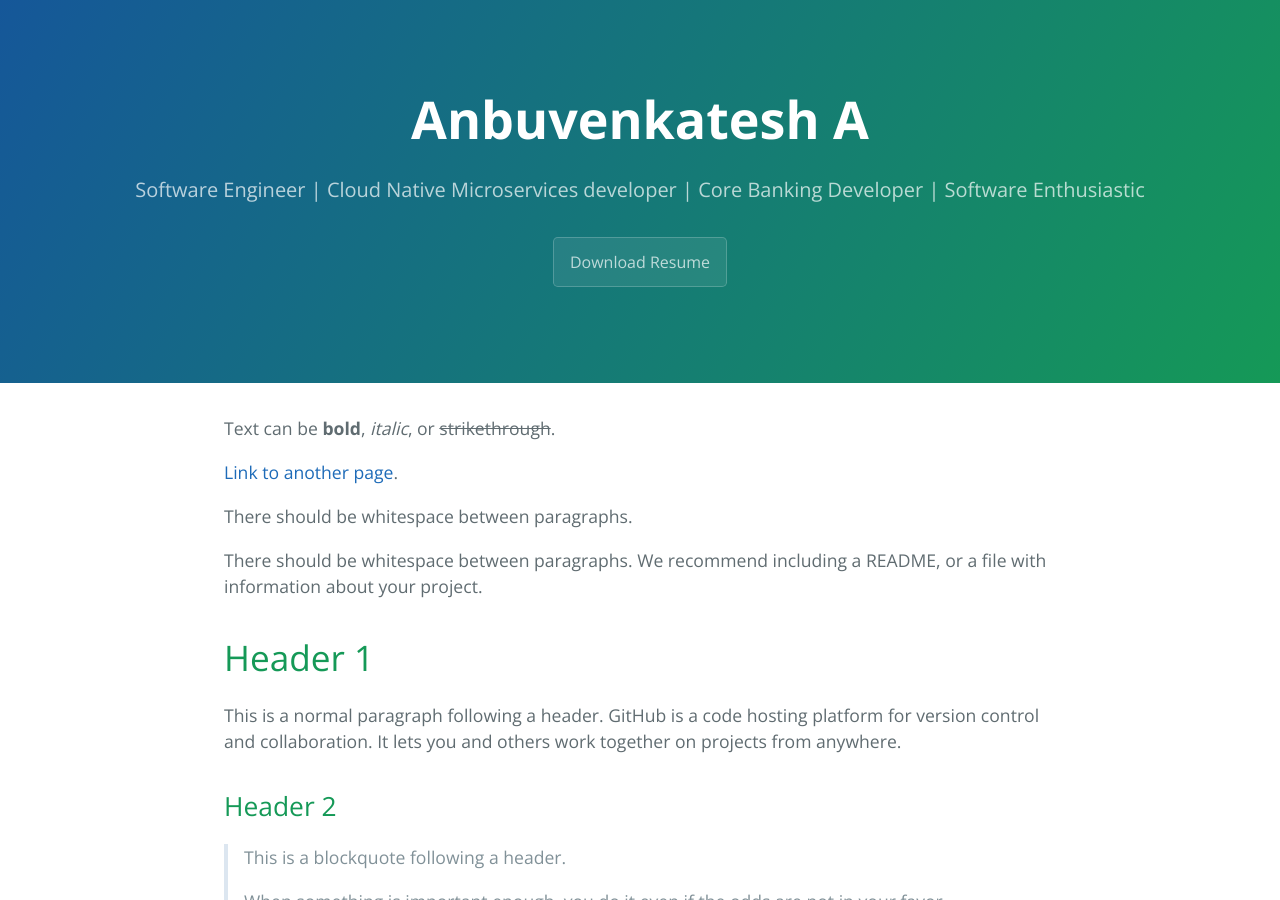
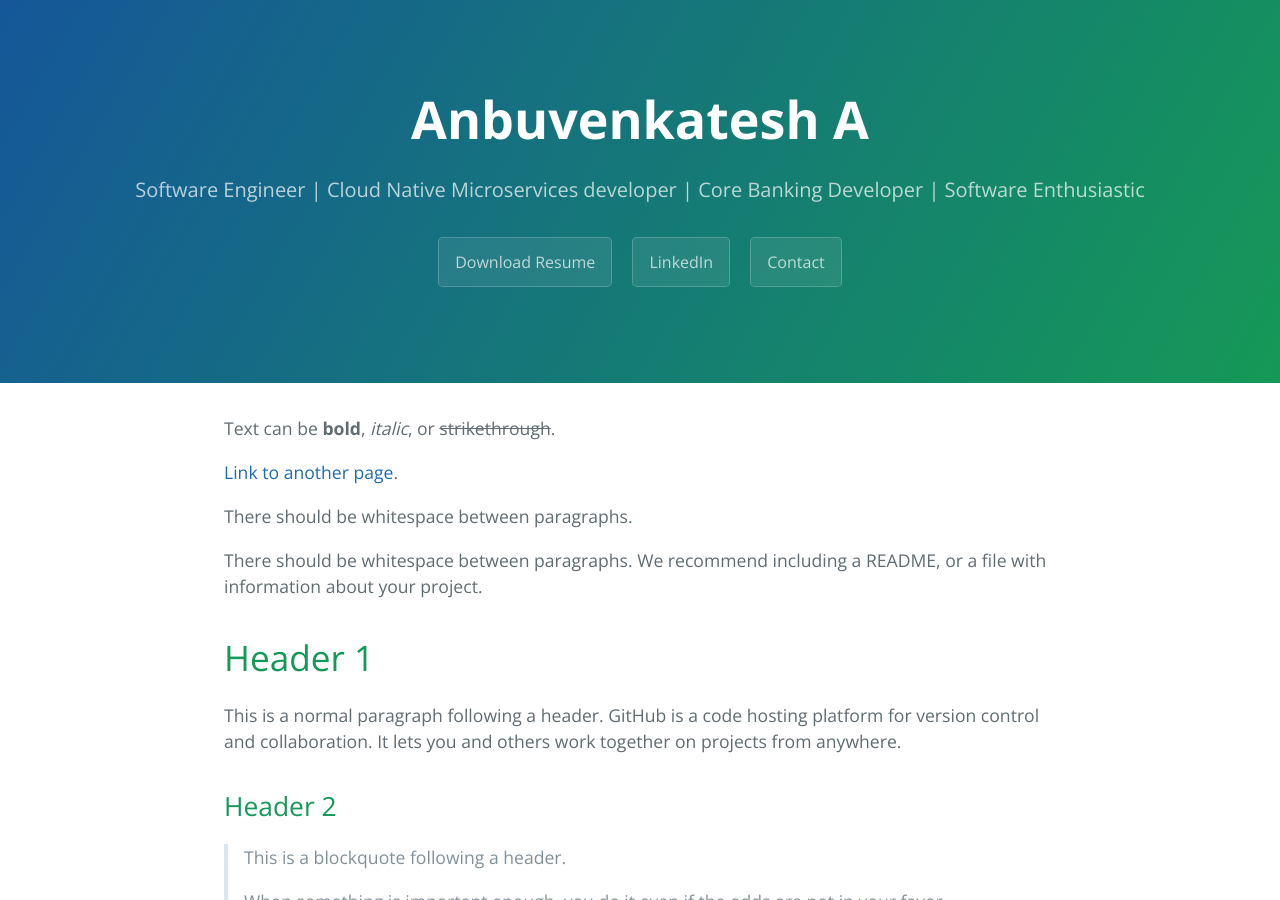
Before and after one commit to aanbuvenkatesh/aanbuvenkatesh.github.io, a Jekyll site: the page built from index.md, in a window 1280 px wide and 900 px high. Built offline with Jekyll 4.4.1, drawn with Linux system fonts in a browser that asks for light colours.

Commit message:
Added LinkedIn and Mail

```diff
--- a/_layouts/default.html
+++ b/_layouts/default.html
@@ -30,6 +30,8 @@
       {% endif %}
       {% if site.show_downloads %}
         <a href="https://github.com/aanbuvenkatesh/aanbuvenkatesh.github.io/raw/master/resources/Resume.pdf" class="btn">Download Resume</a>
+        <a href="https://www.linkedin.com/in/anbuvenkatesh/" class="btn">LinkedIn</a>
+        <a href="mailto:anbuvenkatesh.a@outlook.com" class="btn">Contact</a>
       {% endif %}
     </header>
 
```
